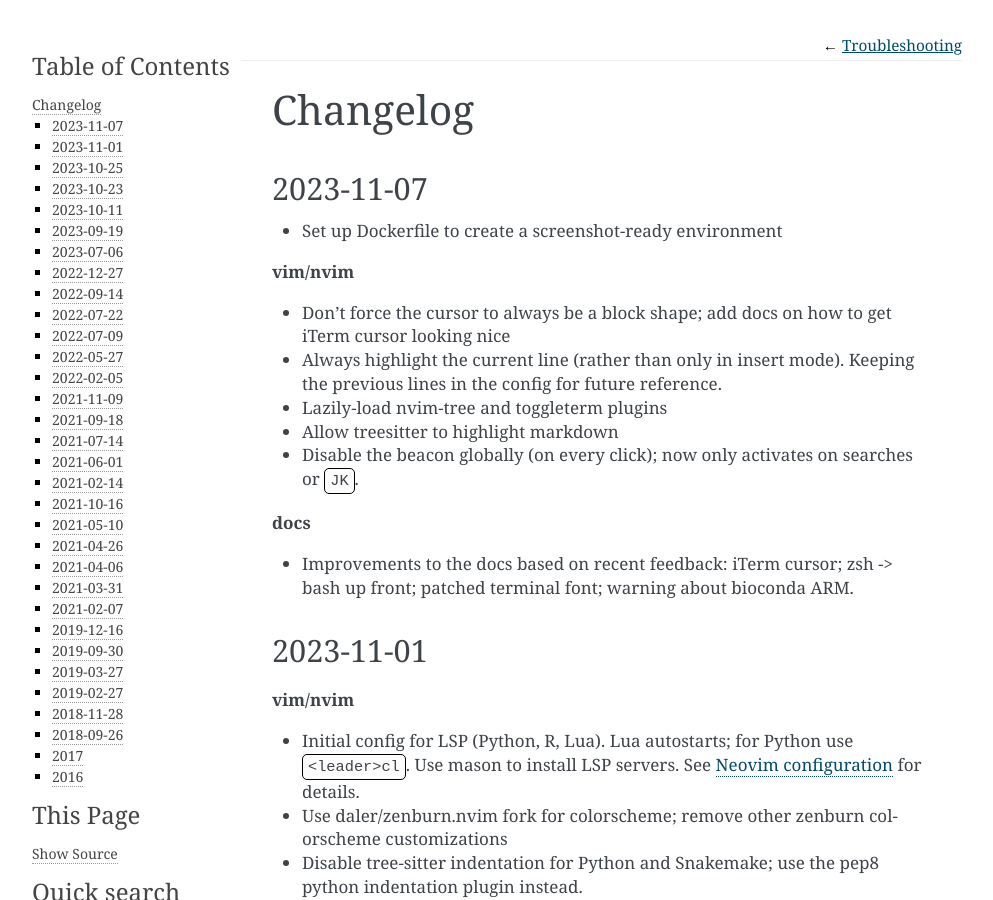
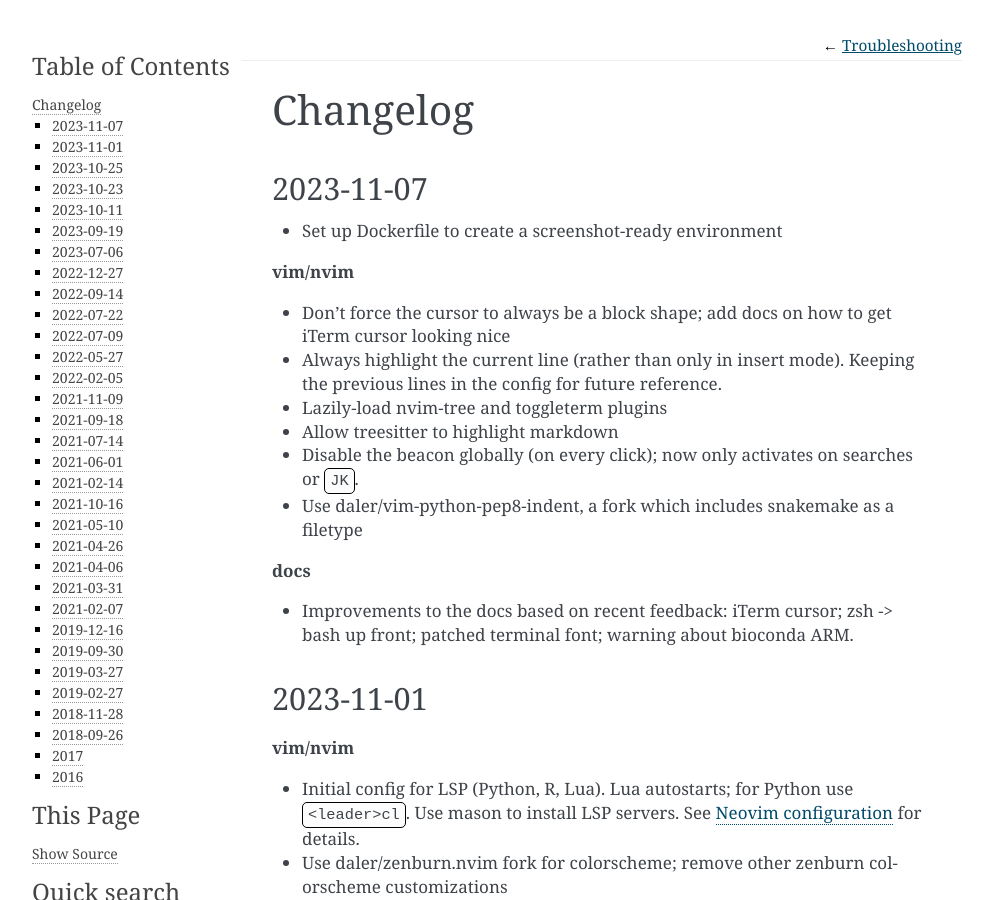
Before and after one commit to daler/dotfiles, a Sphinx documentation site: the page built from docs/changelog.rst, in a window 1280 px wide and 900 px high. Shown: the whole window, without its empty margins (148-1141 px from the left). Built offline with Sphinx 7.4.7, drawn with Linux system fonts in a browser that asks for light colours.

Commit message:
update changelog

```diff
--- a/docs/changelog.rst
+++ b/docs/changelog.rst
@@ -15,6 +15,7 @@ Changelog
 - Allow treesitter to highlight markdown
 - Disable the beacon globally (on every click); now only activates on searches
   or :kbd:`JK`.
+- Use daler/vim-python-pep8-indent, a fork which includes snakemake as a filetype
 
 **docs**
 
```
